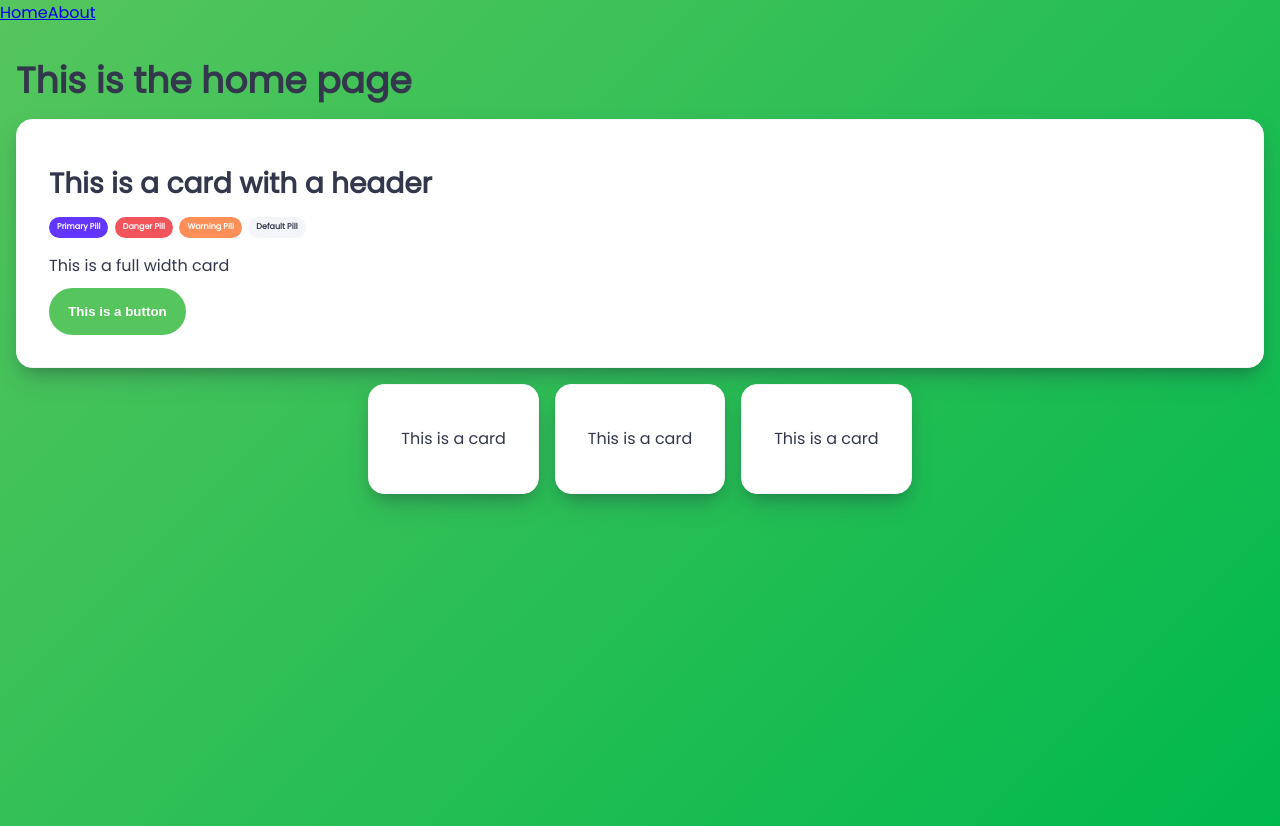
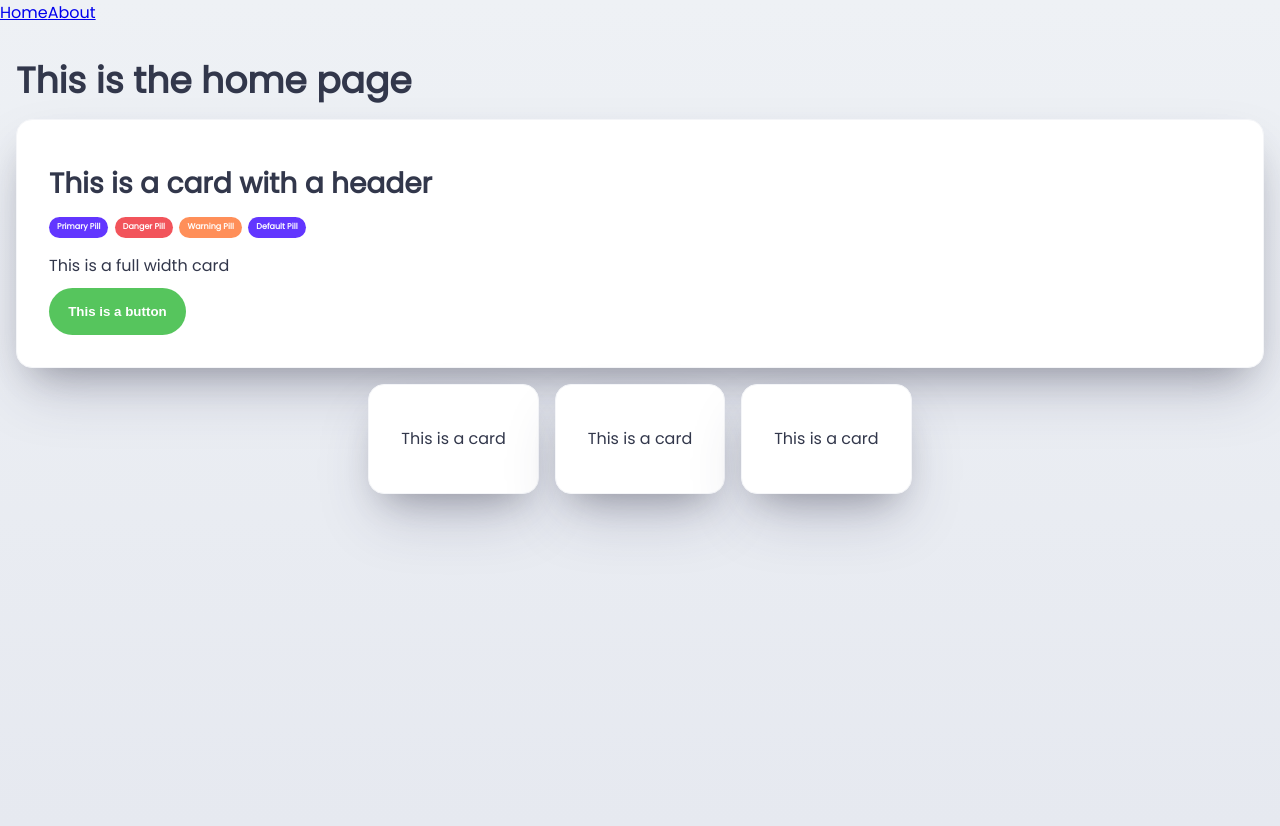
Before and after one commit to StephenMcVicker/bonkers-wallboard, a Vue app: page / in a window 1280 px wide. Built offline with nearby package versions, Linux system fonts and the light colour scheme.

Commit message:
update(ui): support for dark theme based on system settings

```diff
--- a/src/assets/styles/base.scss
+++ b/src/assets/styles/base.scss
@@ -14,13 +14,18 @@ html, body {
 body {
   min-height: 100vh;
   color: $color-secondary;
-  background-color: $color-bonkers;
-  background-image: linear-gradient(135deg, #56c55d 0%, #00b94d 100%);
+  background-color: $color-white;
+  background-image: linear-gradient(to top, #e6e9f0 0%, #eef1f5 100%);
   line-height: 1.6;
   font-size: 16px;
   text-rendering: optimizeLegibility;
   -webkit-font-smoothing: antialiased;
   -moz-osx-font-smoothing: grayscale;
+
+  @media (prefers-color-scheme: dark) {
+    background-image: linear-gradient(60deg, #1a222a 0%, #132334 100%);
+    color: $color-white;
+  }
 }
 
 h1, h2, h3, h4, h5, h6 {
--- a/src/assets/styles/variables.scss
+++ b/src/assets/styles/variables.scss
@@ -1,6 +1,7 @@
 $color-accents-alt: #6236FF;
 $color-bonkers: #56c55d;
 $color-bonkers-mint: #31d277;
+$color-dark: #141f2b;
 $color-danger: #f2545b;
 $color-orange: #f46036;
 $color-orange-alt: #ff8f59;
--- a/src/components/ui/UiCard.vue
+++ b/src/components/ui/UiCard.vue
@@ -1,16 +1,22 @@
 <template lang="pug">
-.ui-card(:class="{ 'full-width': props.fullWidth }")
+.ui-card(:class="{ 'full-width': fullWidth }")
   slot(name="header")
   slot
 </template>
 
-<script setup lang="ts">
-export interface Props {
-  fullWidth?: boolean;
-}
+<script lang="ts">
+import { defineComponent } from "vue";
 
-const props = withDefaults(defineProps<Props>(), {
-  fullWidth: false,
+export default defineComponent({
+  props: {
+    fullWidth: {
+      type: Boolean,
+      default: false,
+    },
+  },
+  setup() {
+    // component logic goes here
+  },
 });
 </script>
 
@@ -21,13 +27,21 @@ const props = withDefaults(defineProps<Props>(), {
   min-height: 50px;
   background: #ffffff;
   border-radius: $border-radius;
-  box-shadow: rgba(50, 50, 93, 0.25) 0px 13px 27px -5px,
-    rgba(0, 0, 0, 0.3) 0px 8px 16px -8px;
+  box-shadow: rgba(50, 50, 93, 0.25) 0px 30px 60px -12px,
+    rgba(0, 0, 0, 0.3) 0px 18px 36px -18px;
   border: 1px solid $color-secondary-alt;
   padding: 2rem;
 
   &.full-width {
     width: 100%;
   }
+
+  @media (prefers-color-scheme: dark) {
+    background: $color-dark;
+    border-color: $color-bonkers-mint;
+    box-shadow: rgba(94, 94, 134, 0.25) 0px 30px 60px -12px,
+      rgba(0, 0, 0, 0.3) 0px 18px 36px -18px;
+    color: $color-white;
+  }
 }
 </style>
--- a/src/components/ui/UiPill.vue
+++ b/src/components/ui/UiPill.vue
@@ -1,15 +1,28 @@
 <template lang="pug">
-.ui-pill(:class="`${props.kind}`")
+.ui-pill(:class="`${kind}`")
   slot
 </template>
 
-<script setup lang="ts">
-export interface Props {
-  kind?: string;
+<script lang="ts">
+import { defineComponent } from "vue";
+
+interface Props {
+  kind: "primary" | "secondary" | "danger" | "warning";
 }
 
-const props = withDefaults(defineProps<Props>(), {
-  kind: "",
+export default defineComponent({
+  props: {
+    kind: {
+      type: String,
+      default: "primary",
+      validator: (value: string) =>
+        ["primary", "secondary", "danger", "warning"].includes(value),
+    },
+  },
+  setup(props: Props) {
+    // component logic goes here
+    return {};
+  },
 });
 </script>
 
```
